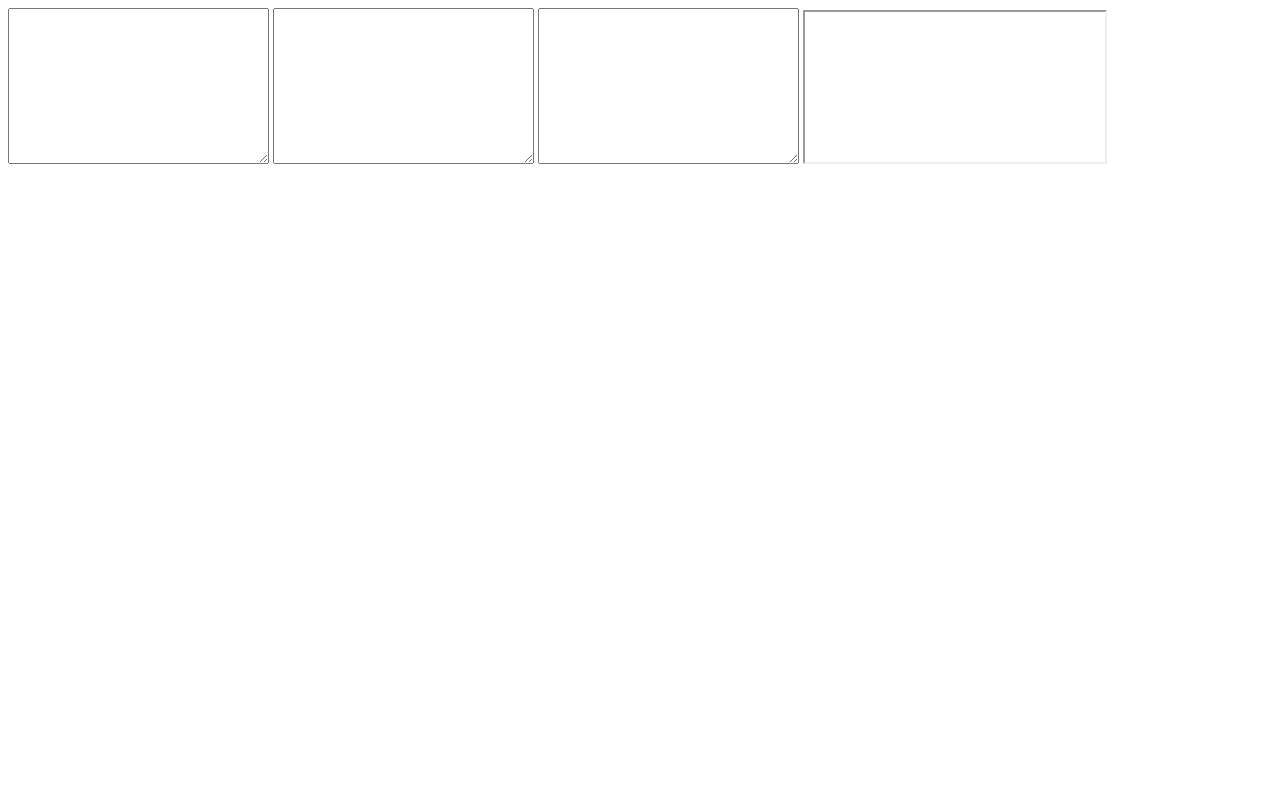
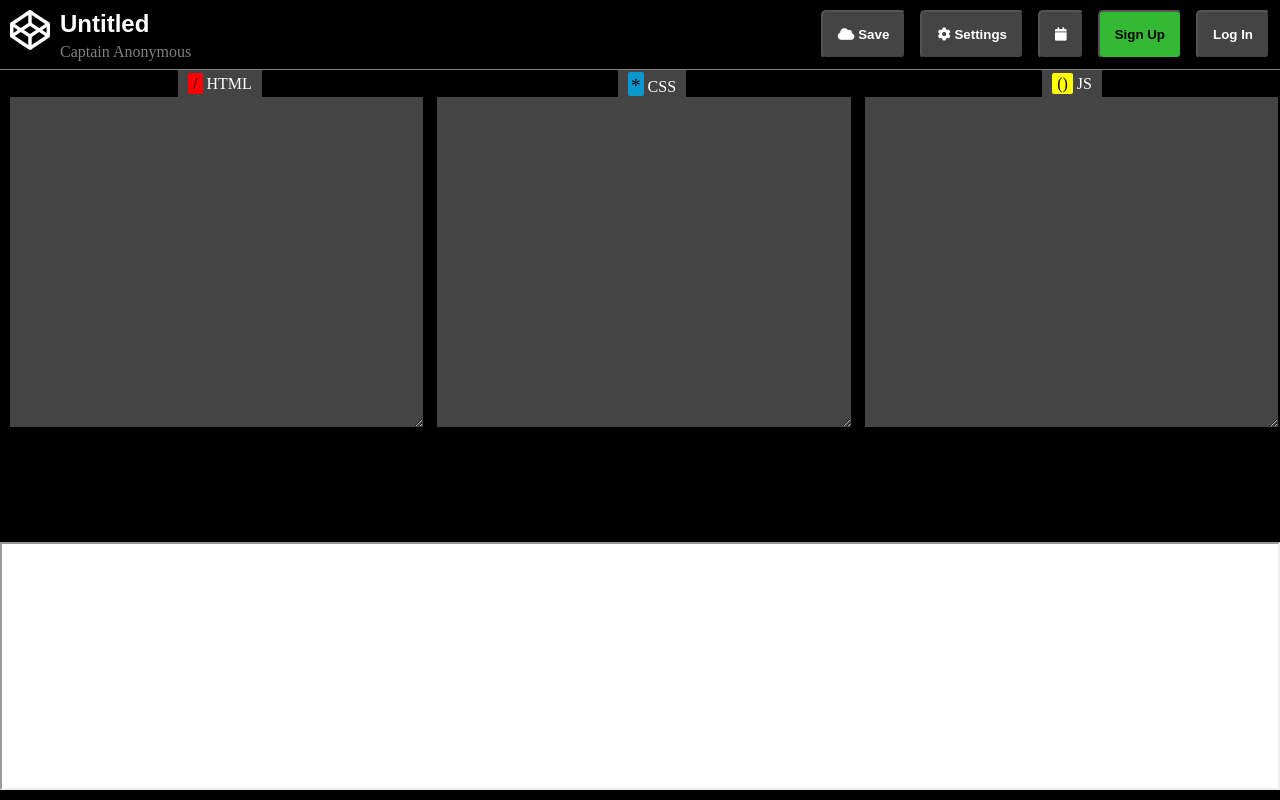
Before and after one commit to Rituchoudhary67/CodePen-Online-Editor, a plain HTML site: page html/editor.html in a window 1280 px wide. Drawn offline with Linux system fonts and the light colour scheme.

Commit message:
code editor is added with all functionality

```diff
--- a/css/editor.css
+++ b/css/editor.css
@@ -0,0 +1,85 @@
+* {
+    margin: 0;
+    padding: 0;
+    box-sizing: border-box;
+    background-color: black;
+    color: white;
+}
+header {
+    border-bottom: 1px solid gray;
+}
+header svg {
+    fill: white;
+    height: 40px;
+    width: 40px;
+    margin: 10px ;
+}
+.first-header, header{
+    display: flex;
+    justify-content: space-between;
+    /* border: 2px solid wheat; */
+}
+.first-header h2 {
+    /* border: 1px solid red; */
+    margin: 10px 0 5px 0;
+    font-family: sans-serif;
+}
+.first-header p {
+    color: gray;
+    margin-bottom: 5px;
+}
+.h-c-j {
+    display: flex;
+    justify-content: space-around;
+}
+.h-c-j p {
+    background-color: rgb(68, 68, 68);
+    padding: 5px 10px 0 10px;
+}
+.btns button {
+    /* border: 1px solid white; */
+    padding: 15px;
+    margin: 10px 10px 10px 0;
+    font-weight: 700;
+    border-radius: 5px;
+    background-color: rgb(68, 68, 68);
+}
+.btns button i{
+    background-color: rgb(68, 68, 68);
+}
+.btns button:hover {
+    background-color: rgb(131, 128, 128);
+    cursor: pointer;
+}
+#sign-up {
+    background-color: rgb(52, 185, 52);
+    color: black;
+}
+#sign-up:hover {
+    background-color: rgb(0, 255, 0);
+    cursor: pointer;
+}
+.text-box-three {
+    /* border: 1px solid white; */
+
+}
+.text-box-three textarea {
+    /* background-color: red; */
+    height: 330px;
+    width: 32.3%;
+    border: none;
+    outline: none;
+    background-color: rgb(68, 68, 68);
+    margin-left: 10px;
+    padding: 10px;
+    font-size: large;
+}
+.iframe-output iframe {
+    width: 100%;
+    background-color: white;
+    position: absolute;
+    padding: 20px;
+    height: 31%;
+    bottom: 10px;
+    margin-top: 10px;
+}
--- a/html/editor.html
+++ b/html/editor.html
@@ -5,16 +5,41 @@
     <meta http-equiv="X-UA-Compatible" content="IE=edge">
     <meta name="viewport" content="width=device-width, initial-scale=1.0">
     <title>CodePen: Online Editor</title>
-    <link rel="icon" href="images/icon.png">
+    <link rel="icon" href="../images/icon.png">
     <!-- link css file -->
     <link rel="stylesheet" href="../css/editor.css">
+     <!-- cdn link for icon -->
+     <link rel="stylesheet" href="https://cdnjs.cloudflare.com/ajax/libs/font-awesome/5.15.2/css/all.min.css" integrity="sha512-HK5fgLBL+xu6dm/Ii3z4xhlSUyZgTT9tuc/hSrtw6uzJOvgRr2a9jyxxT1ely+B+xFAmJKVSTbpM/CuL7qxO8w==" crossorigin="anonymous" />
 </head>
 <body>
+    <header>
+        <div class="first-header">
+            <svg viewBox="0 0 100 100"><path d="M100 34.2c-.4-2.6-3.3-4-5.3-5.3-3.6-2.4-7.1-4.7-10.7-7.1-8.5-5.7-17.1-11.4-25.6-17.1-2-1.3-4-2.7-6-4-1.4-1-3.3-1-4.8 0-5.7 3.8-11.5 7.7-17.2 11.5L5.2 29C3 30.4.1 31.8 0 34.8c-.1 3.3 0 6.7 0 10v16c0 2.9-.6 6.3 2.1 8.1 6.4 4.4 12.9 8.6 19.4 12.9 8 5.3 16 10.7 24 16 2.2 1.5 4.4 3.1 7.1 1.3 2.3-1.5 4.5-3 6.8-4.5 8.9-5.9 17.8-11.9 26.7-17.8l9.9-6.6c.6-.4 1.3-.8 1.9-1.3 1.4-1 2-2.4 2-4.1V37.3c.1-1.1.2-2.1.1-3.1 0-.1 0 .2 0 0zM54.3 12.3 88 34.8 73 44.9 54.3 32.4V12.3zm-8.6 0v20L27.1 44.8 12 34.8l33.7-22.5zM8.6 42.8 19.3 50 8.6 57.2V42.8zm37.1 44.9L12 65.2l15-10.1 18.6 12.5v20.1zM50 60.2 34.8 50 50 39.8 65.2 50 50 60.2zm4.3 27.5v-20l18.6-12.5 15 10.1-33.6 22.4zm37.1-30.5L80.7 50l10.8-7.2-.1 14.4z"></path></svg>
+            <div>
+                <h2>Untitled</h2>
+                <p>Captain Anonymous</p>
+            </div>
+        </div>
+        <div class="btns">
+             <button><i class="fa fa-cloud" aria-hidden="true"></i> Save</button>
+             <button><i class="fa fa-cog" aria-hidden="true"></i> Settings</button>
+             <button><i class="fa fa-calendar" aria-hidden="true"></i></button>
+             <a href="#"><button id="sign-up">Sign Up</button></a>
+             <a href="#"><button class="login">Log In</button></a>
+        </div>
+    </header>
     <div>
-        <textarea id="html-code" cols="30" rows="10"></textarea>
-        <textarea id="css-code" cols="30" rows="10"></textarea>
-        <textarea id="js-code" cols="30" rows="10"></textarea>
-        <iframe id="output" frameborder="1"></iframe>
+        <div  class="h-c-j">
+           <p><span style="background-color:red; color:black; padding:2px 5px; border-radius:2px">/</span> HTML</p>
+           <p><span style="background-color:rgb(12, 152, 207); color:black; padding:3px 3px 0 3px;font-size: larger; border-radius:2px">*</span> CSS</p>
+           <p><span style="background-color:yellow; color:black; padding:2px 5px; border-radius:2px">()</span> JS</p>
+        </div>
+        <div class="text-box-three">
+            <textarea id="html-code" cols="30" rows="10"></textarea>
+            <textarea id="css-code" cols="30" rows="10"></textarea>
+            <textarea id="js-code" cols="30" rows="10"></textarea>
+        </div>
+        <div class="iframe-output"><iframe id="output" frameborder="1"></iframe></div>
     </div>
     <script src="../js/editor.js"></script>
 </body>
```
